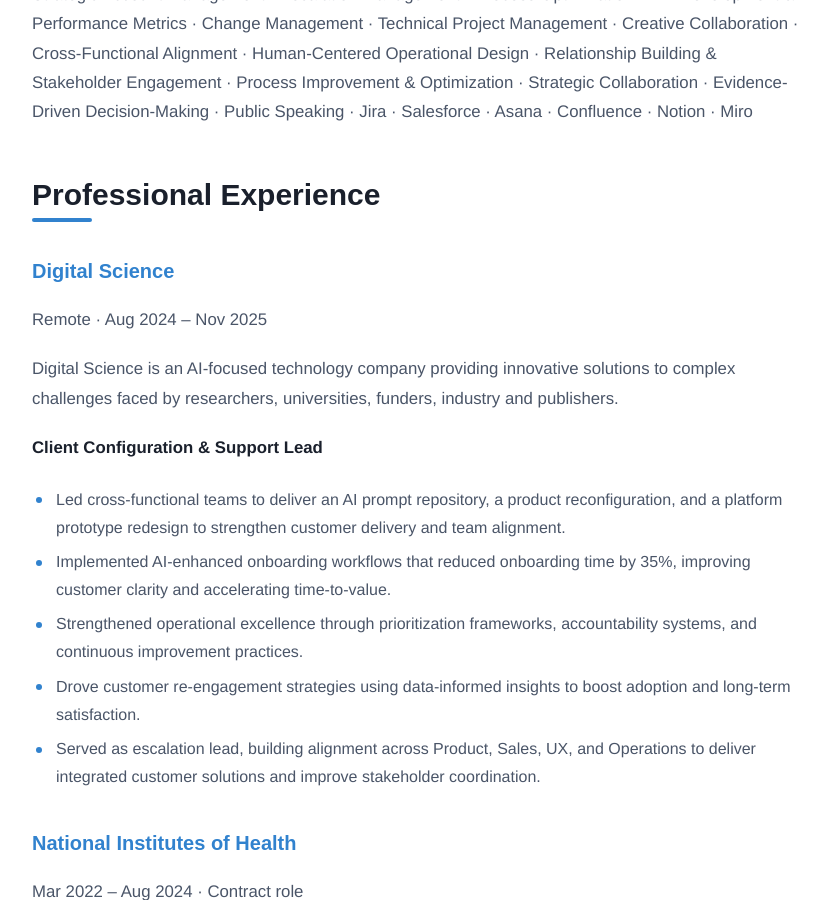
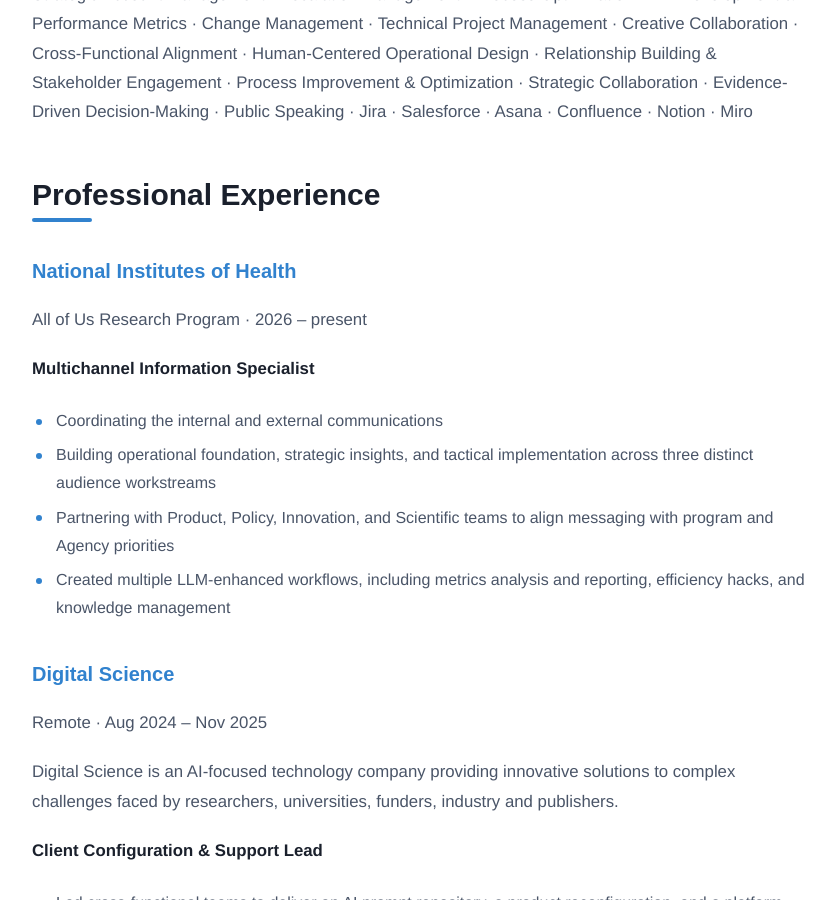
Before and after one commit to micahvandegrift/micahvandegrift.github.io, a Jekyll site: the page built from Resume.md, in a window 1280 px wide and 900 px high, scrolled down 833 px. Shown: the whole window, without its empty margins (220-1055 px from the left). Built offline with Jekyll 4.4.1, drawn with Linux system fonts in a browser that asks for light colours; some web fonts are replaced; our own code applies the rules of GitHub Pages for plain Markdown files; some of the changed text lies outside the part shown.

Commit message:
Add current NIH role; fix degree name and Fulbright dates in resume
Co-Authored-By: Claude Opus 5.5 <noreply@anthropic.com>
Claude-Session: https://claude.ai/code/session_01GwWkYYKEMGxBuRrHUyuW9o

```diff
--- a/Resume.md
+++ b/Resume.md
@@ -11,6 +11,17 @@ People-centered service delivery leader with a passion for building, coaching, a
 Team Development & Coaching · Cross-Functional Leadership · User Experience Strategy · Knowledge Management · Operational Leadership · Service Delivery Management · Customer Success Strategy · AI-Enhanced Workflows · Customer Experience Transformation · Platform & SaaS Enablement · Strategic Account Management · Escalation Management · Process Optimization · KPI Development & Performance Metrics · Change Management · Technical Project Management · Creative Collaboration · Cross-Functional Alignment · Human-Centered Operational Design · Relationship Building & Stakeholder Engagement · Process Improvement & Optimization · Strategic Collaboration · Evidence-Driven Decision-Making · Public Speaking · Jira · Salesforce · Asana · Confluence · Notion · Miro
 
 # Professional Experience
+
+## National Institutes of Health
+
+All of Us Research Program · 2026 – present
+
+**Multichannel Information Specialist**
+
+* Coordinating the internal and external communications
+* Building operational foundation, strategic insights, and tactical implementation across three distinct audience workstreams
+* Partnering with Product, Policy, Innovation, and Scientific teams to align messaging with program and Agency priorities
+* Created multiple LLM-enhanced workflows, including metrics analysis and reporting, efficiency hacks, and knowledge management
 
 ## Digital Science
 
@@ -68,12 +79,12 @@ Tallahassee, FL · Dec 2011 – Apr 2018
 
 # Education
 
-* Master of Science (M.S.), Library & Information Science, Florida State University, Tallahassee, FL
+* Master of Library and Information Science (M.L.I.S.), Florida State University, Tallahassee, FL
 * Master of Arts (M.A.), American Studies, Florida State University, Tallahassee, FL
 * Bachelor of Arts (B.A.), Humanities, Florida State University, Tallahassee, FL
 
 # Distinctions
 
 * Best AI Hack, Digital Science Retreat (2025)
-* Fulbright Scholar, Netherlands & Denmark (2018)
+* Fulbright Scholar, Netherlands & Denmark (Aug 2018 – Mar 2019)
 * Fred L. Standley Librarian of the Year (2015)
```
